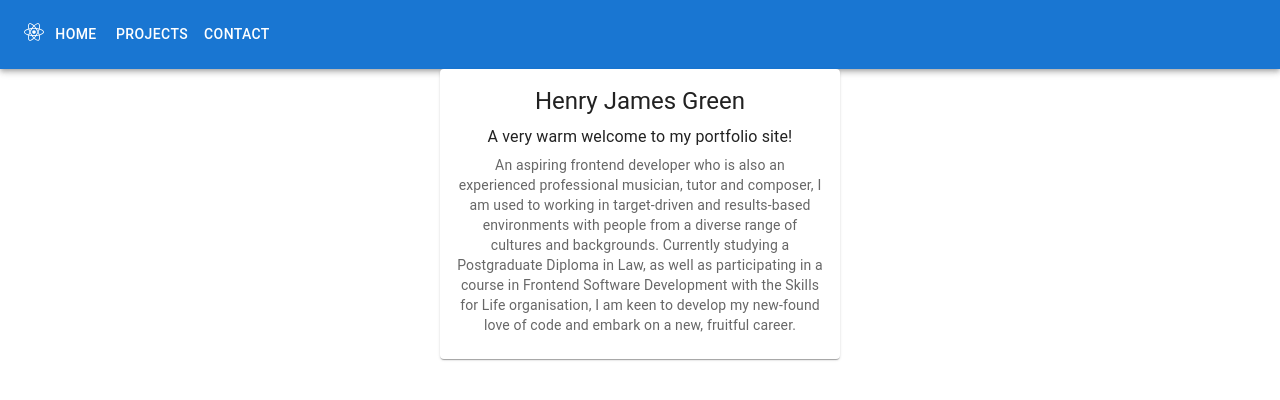
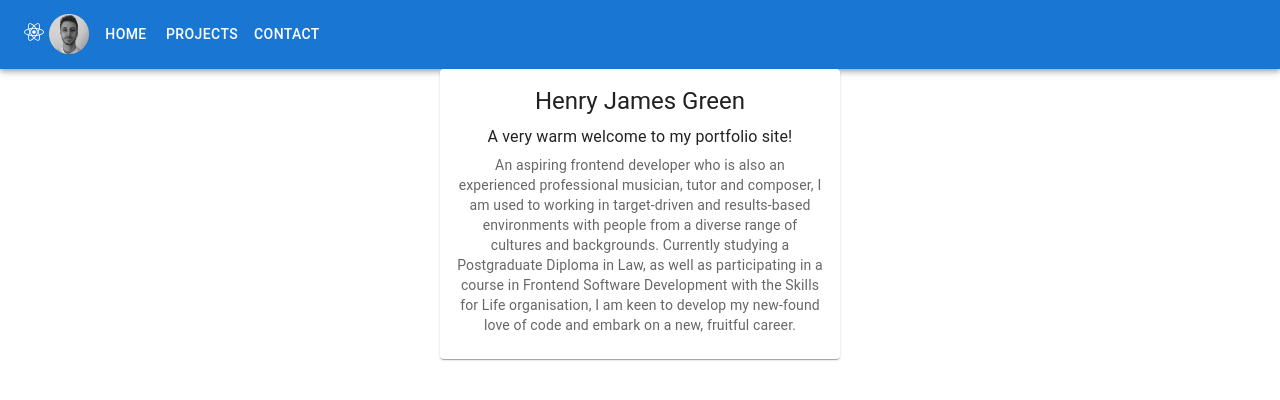
Before and after one commit to HenryJamesGreen/test-app, a React (Create React App) app: page / in a window 1280 px wide. Shown: the top 400 px of the page. Built offline with nearby package versions, Linux system fonts and the light colour scheme.

Commit message:
trying image retreival

```diff
--- a/src/pages/Header.js
+++ b/src/pages/Header.js
@@ -12,6 +12,8 @@ import Button from "@mui/material/Button";
 import MenuItem from "@mui/material/MenuItem";
 import { Link } from "react-router-dom";
 import { FaReact } from "react-icons/fa";
+
+
 
 const pages = ["Home", "Projects", "Contact"];
 
@@ -80,7 +82,13 @@ function ResponsiveAppBar() {
               ))}
             </Menu>
           </Box>
-
+          <a href="/">
+            <Avatar
+              alt="Henry"
+              src={process.env.PUBLIC_URL + "/images/headshot1.png"}
+              style={{ padding: "5px" }}
+            />
+          </a>
 
           <Box sx={{ flexGrow: 1, display: { xs: "none", md: "flex" } }}>
             {pages.map((page) => (
```
